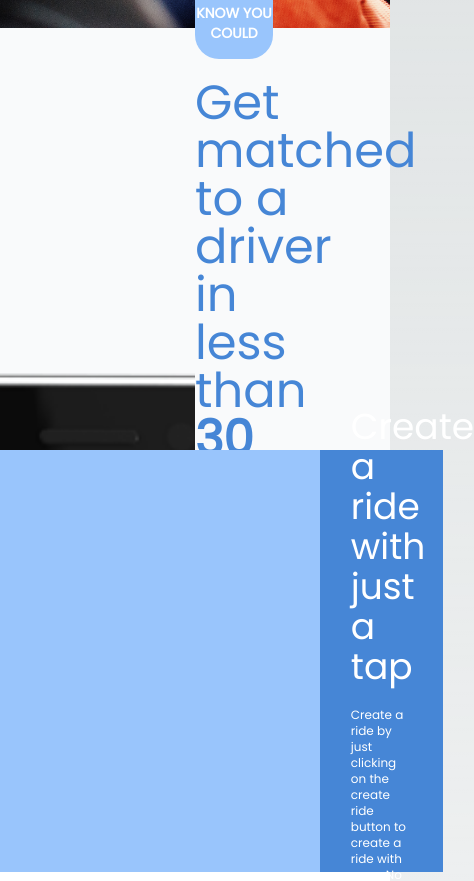
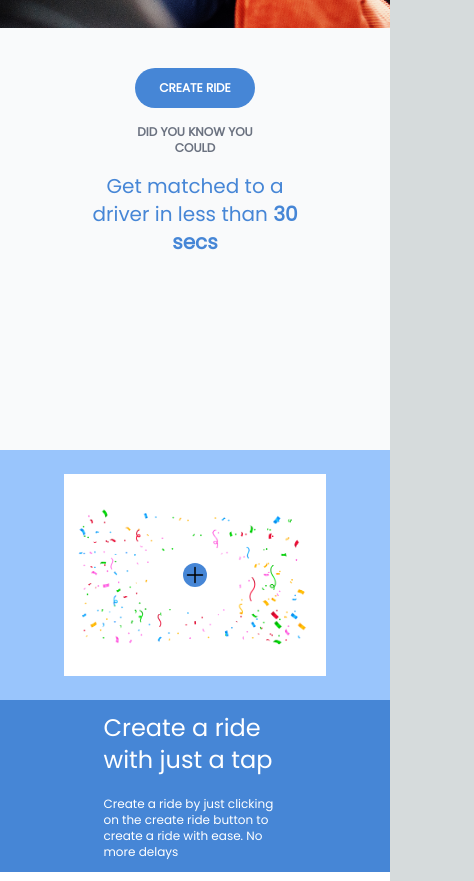
Before and after one commit to kobbycoder/earn-transport-landing-page, a Next.js app: page / in a window 390 px wide. Shown: the part 880-1761 px from the top of the page, 474 px wide, since content can reach past the window. Built offline with nearby package versions, Linux system fonts and the light colour scheme.

Commit message:
section mobile responsive patch 1

```diff
--- a/src/components/Footer.tsx
+++ b/src/components/Footer.tsx
@@ -7,7 +7,7 @@ export default function Footer() {
 
   return (
     <footer className="bg-white py-12 text-gray-800">
-      <div className=" grid grid-cols-1 sm:grid-cols-2 lg:grid-cols-4 w-full max-w-5xl mx-auto">
+      <div className=" grid grid-cols-1 sm:grid-cols-2 lg:grid-cols-4 w-full max-w-5xl mx-auto mt-4 md:mt-0">
         <div className="flex flex-col lg:items-start items-center space-y-12">
           <div>
             <Image
--- a/src/components/SectionOne.tsx
+++ b/src/components/SectionOne.tsx
@@ -6,8 +6,8 @@ export default function SectionOne() {
   return (
     <div className="bg-gray-50 w-full min-h-screen">
       <div className="w-full h-screen ">
-        <div className="flex w-full h-1/2">
-          <div className="w-1/2 h-full overflow-hidden">
+        <div className="flex flex-col-reverse md:flex-row w-full h-1/2">
+          <div className="md:w-1/2 w-full h-full overflow-hidden">
             <Image
               src="/images/signIn.png"
               width={1000}
@@ -17,29 +17,37 @@ export default function SectionOne() {
               priority={true}
             />
           </div>
-          <div className="w-1/2 flex flex-col justify-center space-y-5">
-            <div className="uppercase text-white py-4 bg-main-light rounded-3xl w-2/5 text-center font-bold">
-              <p className="text-sm">did you know you could</p>
+          <div className="md:w-1/2 w-full flex flex-col justify-center items-center md:items-start text-center md:space-y-5">
+          <div className="flex justify-center md:hidden sm:block">
+              <a
+                href=""
+                className="bg-main py-3 text-white rounded-3xl px-6 text-xs font-bold text-center mt-10"
+              >
+                CREATE RIDE
+              </a>
+            </div>
+            <div className="uppercase md:text-white py-4 text-gray-500  md:bg-main-light rounded-3xl w-2/5 text-center font-bold">
+              <p className="text-xs md:text-sm">did you know you could</p>
             </div>
             <div className="w-3/5">
-              <h1 className="text-main text-5xl">
+              <h1 className="text-main md:text-left text-xl md:text-5xl">
                 Get matched to a driver in less than{" "}
                 <span className="font-bold">30 secs</span>
               </h1>
             </div>
           </div>
         </div>
-        <div className="flex w-full h-1/2">
-          <div className="bg-main-light w-1/2 flex justify-center items-center py-14 px-40">
-            <div className="bg-confetti bg-white bg-contain bg-no-repeat bg-center w-full h-full flex justify-center items-center">
-                <div className="bg-main rounded-full w-20 h-20">
+        <div className="flex flex-col md:flex-row w-full h-1/2">
+          <div className="bg-main-light md:w-1/2 w-full h-full py-6 px-16 flex justify-center items-center md:py-14 md:px-40">
+            <div className="bg-confetti bg-center bg-white bg-contain bg-no-repeat md:bg-center w-full h-full flex justify-center items-center">
+              <div className="bg-main rounded-full w-6 h-6 md:w-20 md:h-20">
                 <PlusIcon />
               </div>
             </div>
           </div>
-          <div className="bg-main w-1/2 flex flex-col justify-center">
-            <div className="flex flex-col items-center justify-center space-y-5">
-            <div className="text-white w-3/6 text-left text-4xl">
+          <div className="bg-main md:w-1/2 w-full flex flex-col justify-center">
+            <div className="flex flex-col items-center justify-center space-y-5 p-3 md:p-0">
+              <div className="text-white w-3/6 text-left text-2xl md:text-4xl">
                 <h1 className="">Create a ride with just a tap</h1>
               </div>
               <div className="w-3/6 text-left text-xs">
```
Lines whose indentation alone changed are shown as unchanged.
